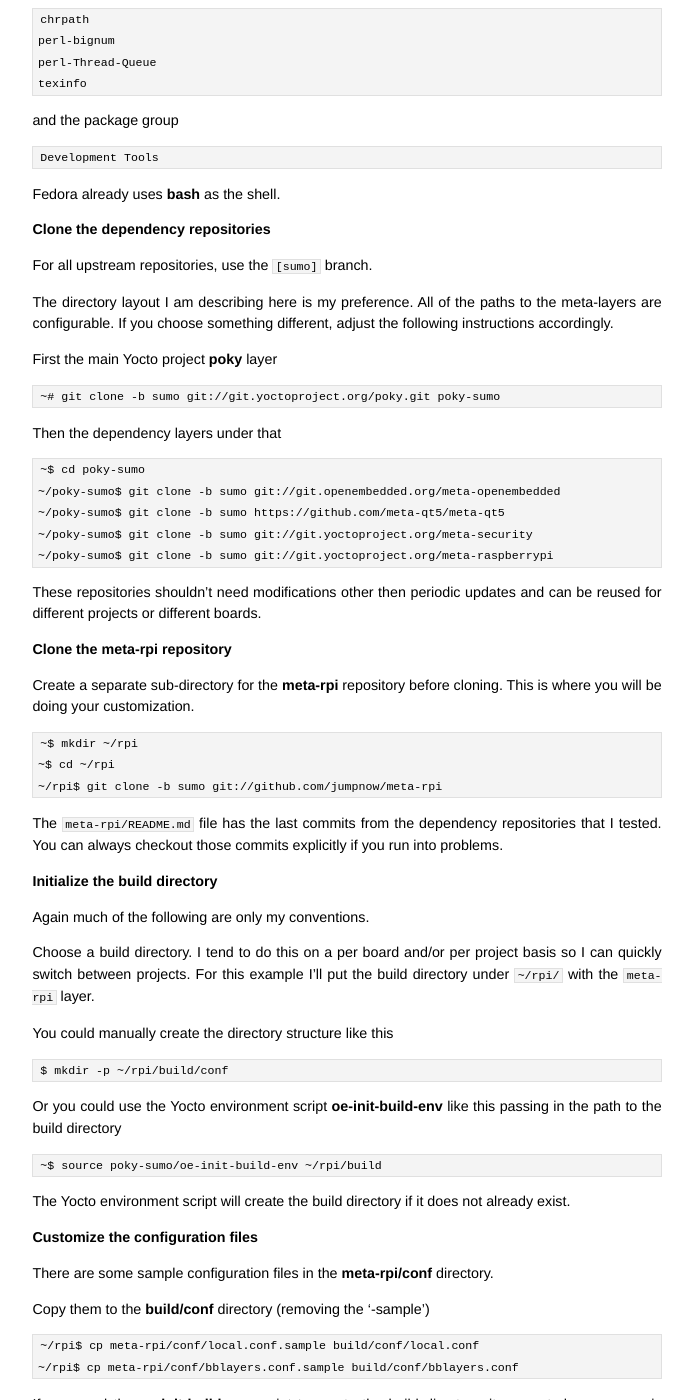
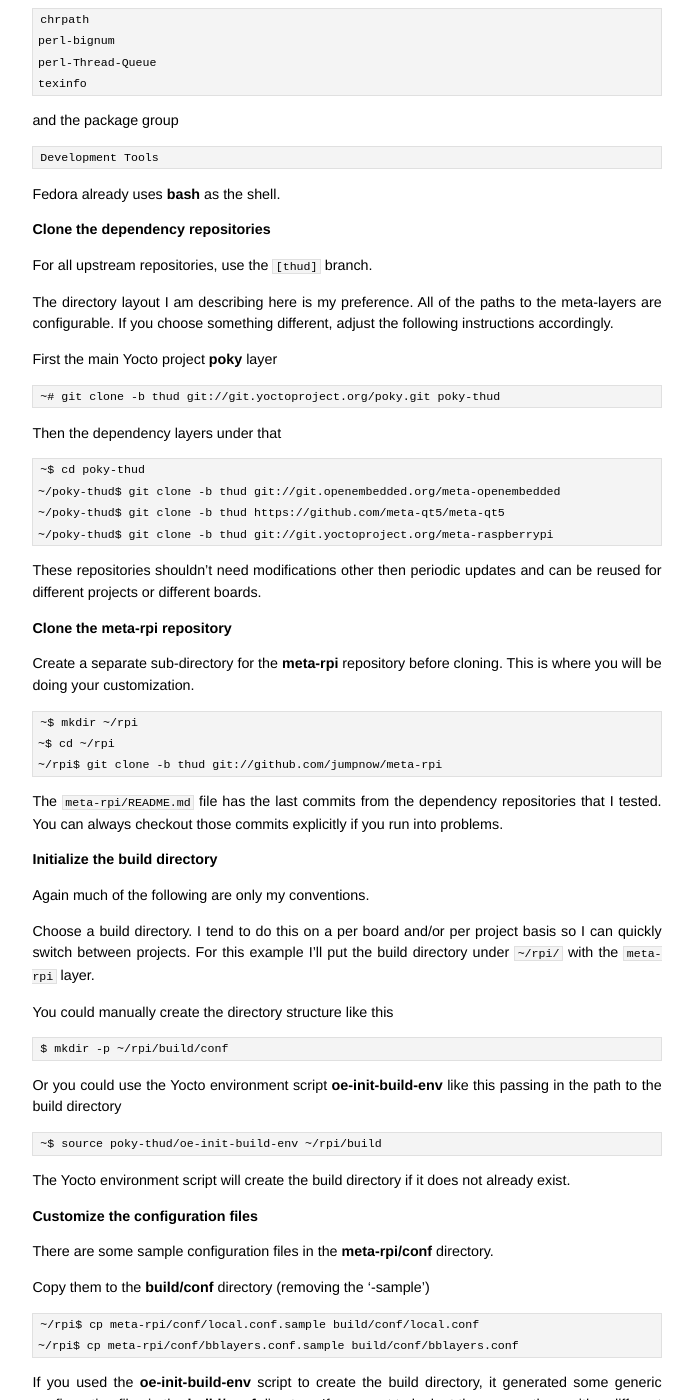
Before and after one commit to jumpnow/jumpnowtek-site, a Jekyll site: the page built from _posts/2015-12-04-Raspberry-Pi-Systems-with-Yocto.md, in a window 1280 px wide and 1400 px high, scrolled down 2569 px. Shown: the whole window, without its empty margins (293-986 px from the left). Built offline with Jekyll 4.4.1, drawn with Linux system fonts in a browser that asks for light colours; some of the changed text lies outside the part shown.

Commit message:
Upgrade rpi yocto to thud

```diff
--- a/_posts/2015-12-04-Raspberry-Pi-Systems-with-Yocto.md
+++ b/_posts/2015-12-04-Raspberry-Pi-Systems-with-Yocto.md
@@ -51,19 +51,19 @@
 
 ### System Info
 
-The Yocto version is **2.5.1**, the `[sumo]` branch.
+The Yocto version is **2.6.0**, the `[thud]` branch.
 
 The **4.14** Linux kernel comes from the [github.com/raspberrypi/linux][rpi-kernel] repository.
 
 These are **sysvinit** systems using [eudev][eudev].
 
-The Qt version is **5.10.1** There is no **X11** and no desktop installed. [Qt][qt] GUI applications can be run fullscreen using one of the [Qt embedded linux plugins][embedded-linux-qpa] like **eglfs** or **linuxfb**, both are provided. The default is **eglfs**.
+The Qt version is **5.11.2** There is no **X11** and no desktop installed. [Qt][qt] GUI applications can be run fullscreen using one of the [Qt embedded linux plugins][embedded-linux-qpa] like **eglfs** or **linuxfb**, both are provided. The default is **eglfs**.
 
-Python **3.5.5** with a number of modules is included.
+Python **3.5.6** with a number of modules is included.
 
-gcc/g++ **7.3.0** and associated build tools are installed.
+gcc/g++ **8.2.0** and associated build tools are installed.
 
-git **2.16.1** is installed.
+git **2.18.1** is installed.
 
 [omxplayer][omxplayer] is installed for playing video and audio from the command line, hardware accelerated.
 
@@ -122,21 +122,20 @@
 
 ### Clone the dependency repositories
 
-For all upstream repositories, use the `[sumo]` branch.
+For all upstream repositories, use the `[thud]` branch.
 
 The directory layout I am describing here is my preference. All of the paths to the meta-layers are configurable. If you choose something different, adjust the following instructions accordingly.
 
 First the main Yocto project **poky** layer
 
-    ~# git clone -b sumo git://git.yoctoproject.org/poky.git poky-sumo
+    ~# git clone -b thud git://git.yoctoproject.org/poky.git poky-thud
 
 Then the dependency layers under that
 
-    ~$ cd poky-sumo
-    ~/poky-sumo$ git clone -b sumo git://git.openembedded.org/meta-openembedded
-    ~/poky-sumo$ git clone -b sumo https://github.com/meta-qt5/meta-qt5
-    ~/poky-sumo$ git clone -b sumo git://git.yoctoproject.org/meta-security
-    ~/poky-sumo$ git clone -b sumo git://git.yoctoproject.org/meta-raspberrypi
+    ~$ cd poky-thud
+    ~/poky-thud$ git clone -b thud git://git.openembedded.org/meta-openembedded
+    ~/poky-thud$ git clone -b thud https://github.com/meta-qt5/meta-qt5
+    ~/poky-thud$ git clone -b thud git://git.yoctoproject.org/meta-raspberrypi
 
 These repositories shouldn't need modifications other then periodic updates and can be reused for different projects or different boards.
 
@@ -146,7 +145,7 @@
 
     ~$ mkdir ~/rpi
     ~$ cd ~/rpi
-    ~/rpi$ git clone -b sumo git://github.com/jumpnow/meta-rpi
+    ~/rpi$ git clone -b thud git://github.com/jumpnow/meta-rpi
 
 The `meta-rpi/README.md` file has the last commits from the dependency repositories that I tested. You can always checkout those commits explicitly if you run into problems.
 
@@ -163,7 +162,7 @@
 
 Or you could use the Yocto environment script **oe-init-build-env** like this passing in the path to the build directory
 
-    ~$ source poky-sumo/oe-init-build-env ~/rpi/build
+    ~$ source poky-thud/oe-init-build-env ~/rpi/build
 
 The Yocto environment script will create the build directory if it does not already exist.
 
@@ -190,11 +189,10 @@
 
 For example, if your directory structure does not look exactly like this, you will need to modify `bblayers.conf`
 
-    ~/poky-sumo/
+    ~/poky-thud/
          meta-openembedded/
          meta-qt5/
          meta-raspberrypi
-         meta-security
          ...
 
     ~/rpi/
@@ -296,7 +294,7 @@
 
 You need to [source][source-script] the Yocto environment into your shell before you can use [bitbake][bitbake]. The **oe-init-build-env** will not overwrite your customized conf files.
 
-    ~$ source poky-sumo/oe-init-build-env ~/rpi/build
+    ~$ source poky-thud/oe-init-build-env ~/rpi/build
 
     ### Shell environment set up for builds. ###
 
@@ -410,11 +408,11 @@
 
 For instance, if I had this in `build/conf/local.conf`
 
-    TMPDIR = "/oe4/rpi/tmp-sumo"
+    TMPDIR = "/oe4/rpi/tmp-thud"
 
 Then I would export this environment variable before running `copy_boot.sh`
 
-    ~/rpi/meta-rpi/scripts$ export OETMP=/oe4/rpi/tmp-sumo
+    ~/rpi/meta-rpi/scripts$ export OETMP=/oe4/rpi/tmp-thud
 
 If you didn't override the default **TMPDIR** in `local.conf`, then set it to the default **TMPDIR**
 
@@ -465,7 +463,7 @@
 
     ~$ sudo umount /dev/sdb1
     ~$ sudo umount /dev/sdb2
-    ~$ export OETMP=/oe4/rpi/tmp-sumo
+    ~$ export OETMP=/oe4/rpi/tmp-thud
     ~$ export MACHINE=raspberrypi2
     ~$ cd rpi/meta-rpi/scripts
     ~/rpi/meta-rpi/scripts$ ./copy_boot.sh sdb
@@ -498,7 +496,7 @@
 
 To display the list of available recipes from the **meta-layers** included in **bblayers.conf**
 
-    ~$ source poky-sumo/oe-init-build-env ~/rpi/build
+    ~$ source poky-thud/oe-init-build-env ~/rpi/build
 
     ~/rpi/build$ bitbake -s
 
```
Also changed, not shown: other parts of _posts/2015-12-04-Raspberry-Pi-Systems-with-Yocto.md (+2 -2 lines).
